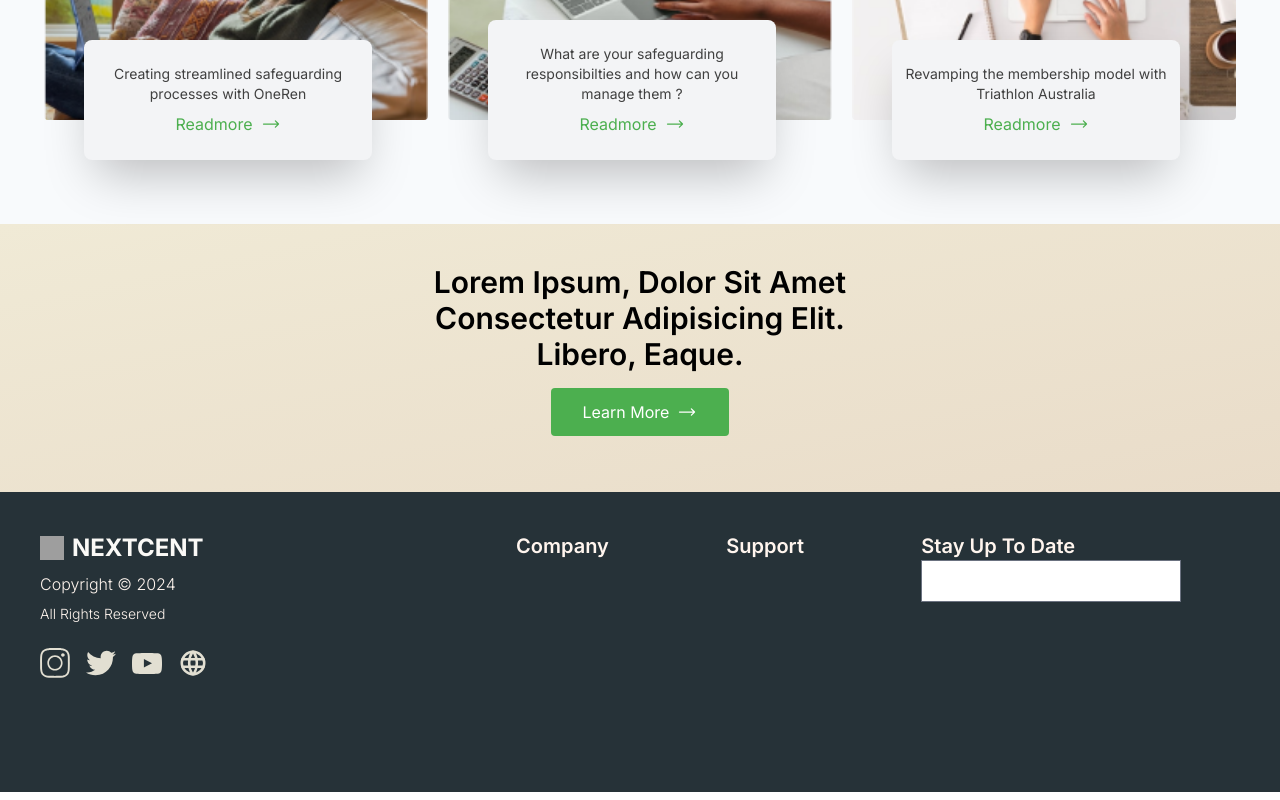
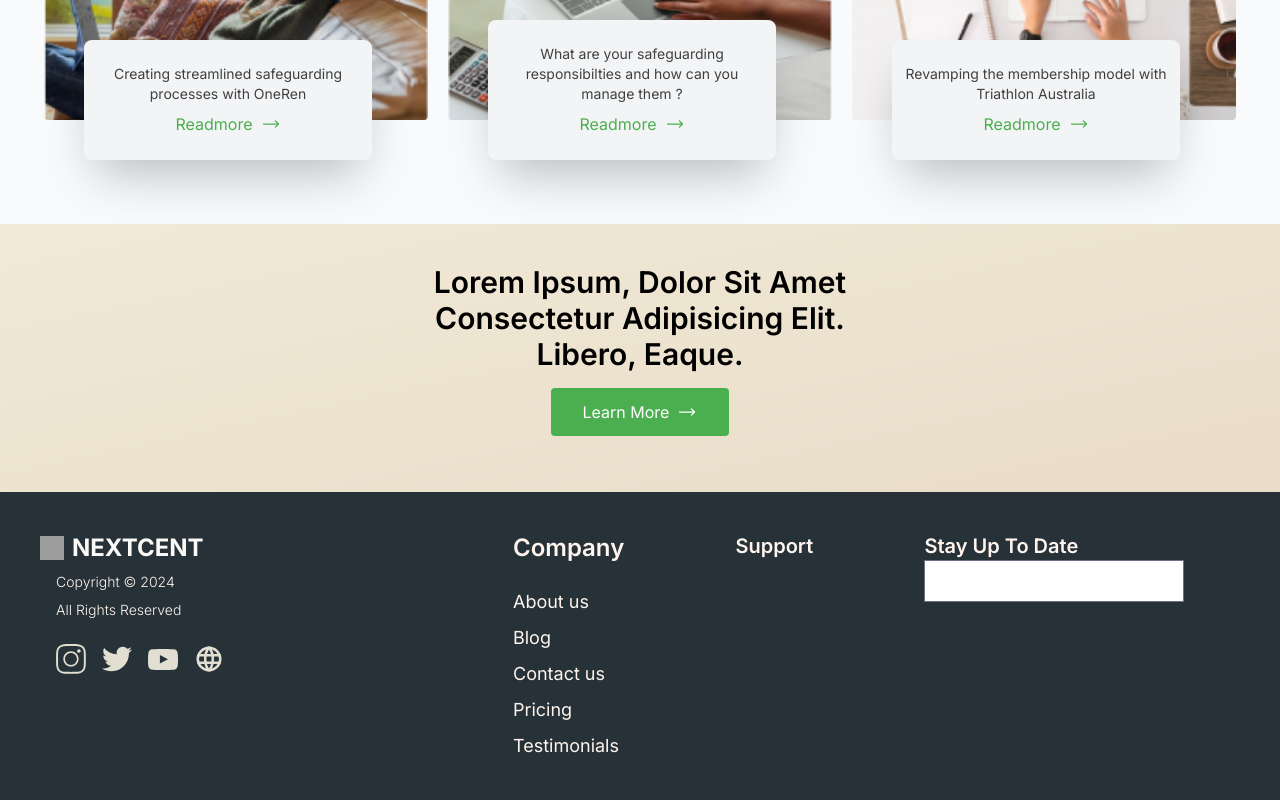
Before and after one commit to zablon-oigo/agency, a React (Vite) app: page / in a window 1280 px wide. Shown: the part 2748-3548 px from the top of the page. Built offline with nearby package versions, Linux system fonts and the light colour scheme; grey boxes are pictures that could not be loaded.

Commit message:
Adding links to company section on footer

```diff
--- a/src/components/Footer.jsx
+++ b/src/components/Footer.jsx
@@ -17,13 +17,13 @@ function Footer() {
                         nextcent
                     </span>
                 </Link>
-                <div className="">
-                  <h2 className="text-base capitalize font-light  text-[#FFF5EE] mt-2">copyright &copy; {new Date().getFullYear()}</h2>
+                <div className="mx-4">
+                  <h2 className="text-sm capitalize font-light  text-[#FFF5EE] mt-2">copyright &copy; {new Date().getFullYear()}</h2>
                   <p className="text-sm text-[#FFF5EE] capitalize font-light mt-2">
                     all rights reserved
                   </p>
                 </div>
-                <div className="flex items-center gap-4 my-6">
+                <div className="flex items-center gap-4 mx-4 my-6">
                 <SlSocialInstagram className='text-[#E2DFD2] text-3xl'/>
                 <TfiTwitterAlt className='text-[#E2DFD2] text-3xl '/>
                 <GrYoutube className='text-[#E2DFD2] text-3xl '/>
@@ -32,9 +32,16 @@ function Footer() {
         </div>
         <div className="flex justify-around w-full md:w-3/4">
              <div className="">
-             <h2 className="text-xl capitalize font-semibold  text-[#FFF5EE]">
+             <h2 className="text-2xl capitalize font-semibold mb-6  text-[#FFF5EE]">
               company
              </h2>
+             <div className="flex flex-col justify-center gap-y-2">
+              <a href="" className="text-lg text-[#FFF5EE] first-letter:capitalize">about us</a>
+              <a href="" className="text-lg text-[#FFF5EE] first-letter:capitalize">blog</a>
+              <a href="" className="text-lg text-[#FFF5EE] first-letter:capitalize">contact us</a>
+              <a href="" className="text-lg text-[#FFF5EE] first-letter:capitalize">pricing</a>
+              <a href="" className="text-lg text-[#FFF5EE] first-letter:capitalize">testimonials</a>
+             </div>
              </div>
              <div className="">
               <h2 className="text-xl capitalize font-semibold  text-[#FFF5EE]">
```
